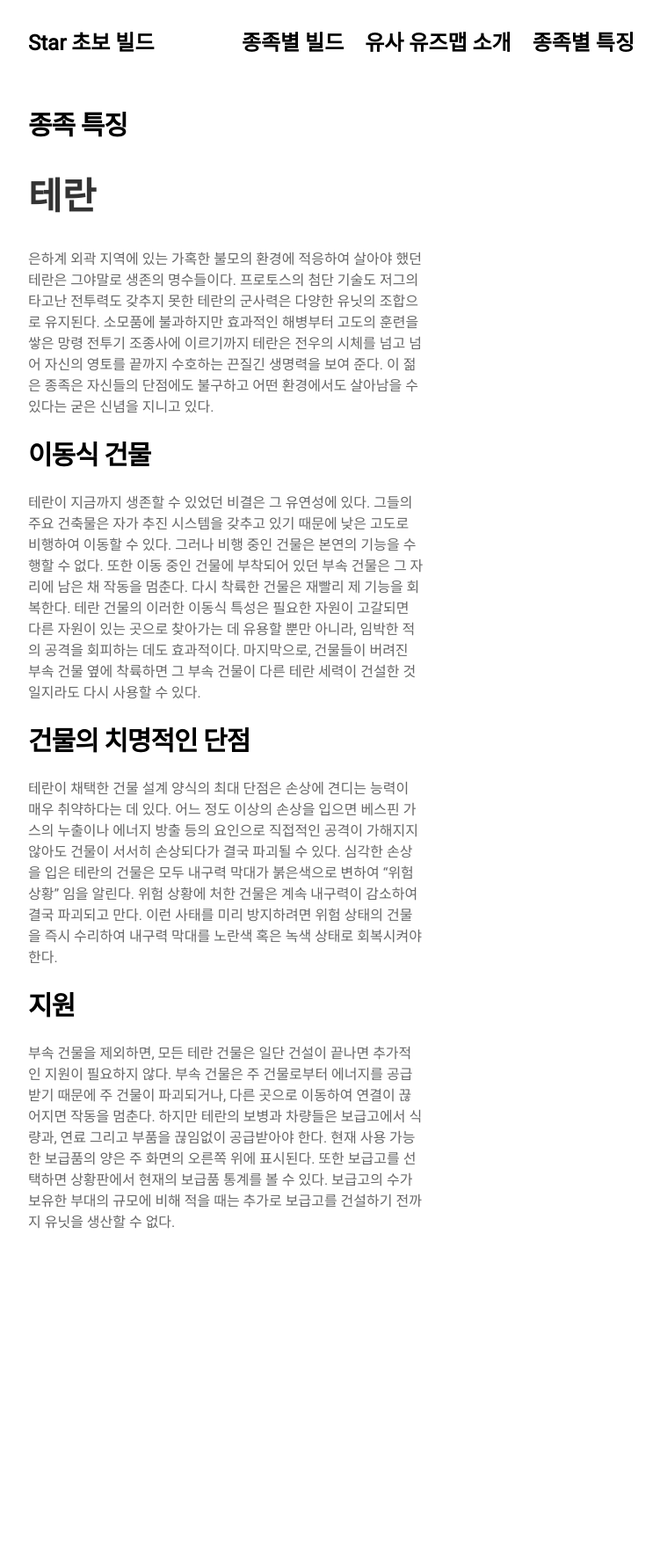
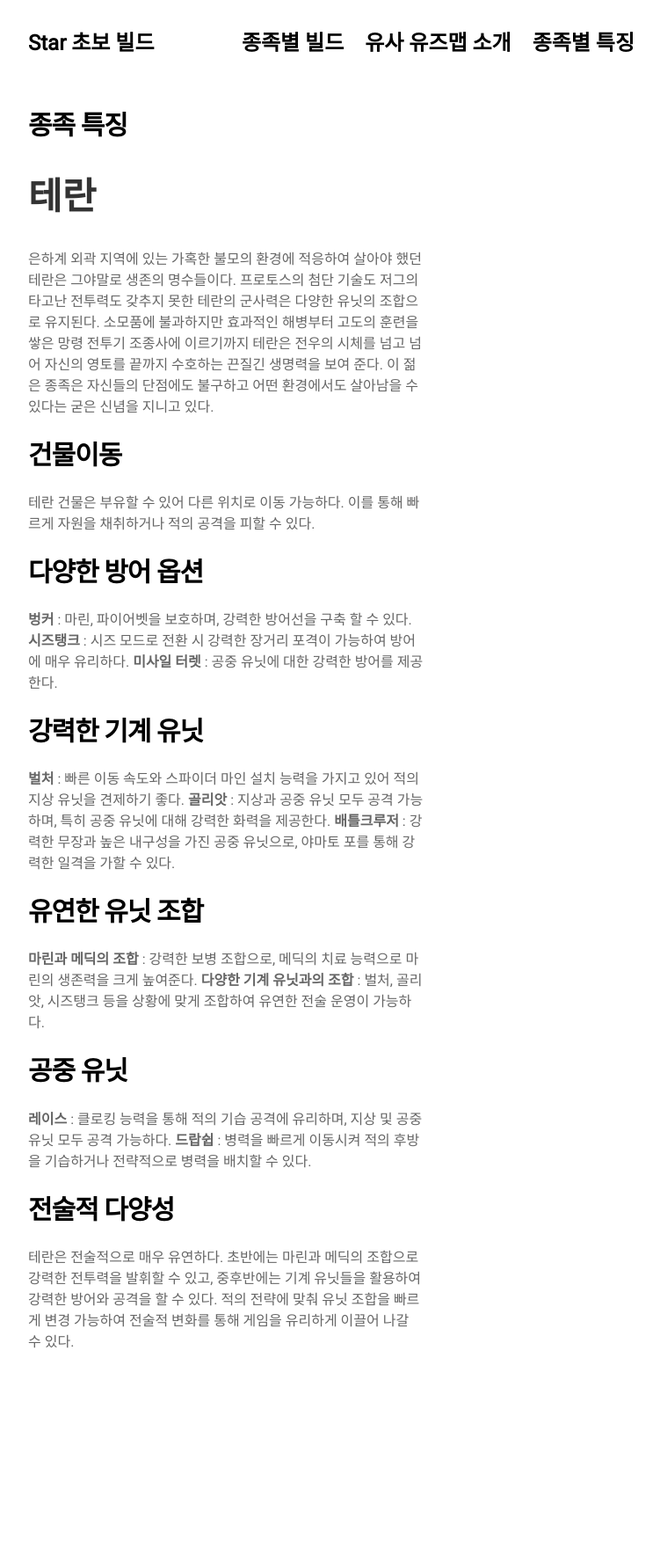
Before and after one commit to kyuyoungHan/kyuyoungHan.github.io, a Jekyll site: the page built from pages/about.md, in a window 1280 px wide. Shown: the whole page at 88% size, without its empty margins (263-1014 px from the left). Built offline with Jekyll 4.4.1, drawn with Linux system fonts in a browser that asks for light colours; nearby versions of some CDN libraries; before the commit the page ends 1632 px from its top, so only the background shows below that.

Commit message:
수정본12

```diff
--- a/pages/about.md
+++ b/pages/about.md
@@ -5,16 +5,31 @@ permalink: /about
 ---
 
 # 종족 특징
-
 ## 테란
 
 은하계 외곽 지역에 있는 가혹한 불모의 환경에 적응하여 살아야 했던 테란은 그야말로 생존의 명수들이다. 프로토스의 첨단 기술도 저그의 타고난 전투력도 갖추지 못한 테란의 군사력은 다양한 유닛의 조합으로 유지된다. 소모품에 불과하지만 효과적인 해병부터 고도의 훈련을 쌓은 망령 전투기 조종사에 이르기까지 테란은 전우의 시체를 넘고 넘어 자신의 영토를 끝까지 수호하는 끈질긴 생명력을 보여 준다. 이 젊은 종족은 자신들의 단점에도 불구하고 어떤 환경에서도 살아남을 수 있다는 굳은 신념을 지니고 있다.
 
-# 이동식 건물
-테란이 지금까지 생존할 수 있었던 비결은 그 유연성에 있다. 그들의 주요 건축물은 자가 추진 시스템을 갖추고 있기 때문에 낮은 고도로 비행하여 이동할 수 있다. 그러나 비행 중인 건물은 본연의 기능을 수행할 수 없다. 또한 이동 중인 건물에 부착되어 있던 부속 건물은 그 자리에 남은 채 작동을 멈춘다. 다시 착륙한 건물은 재빨리 제 기능을 회복한다. 테란 건물의 이러한 이동식 특성은 필요한 자원이 고갈되면 다른 자원이 있는 곳으로 찾아가는 데 유용할 뿐만 아니라, 임박한 적의 공격을 회피하는 데도 효과적이다. 마지막으로, 건물들이 버려진 부속 건물 옆에 착륙하면 그 부속 건물이 다른 테란 세력이 건설한 것일지라도 다시 사용할 수 있다.
 
-# 건물의 치명적인 단점
-테란이 채택한 건물 설계 양식의 최대 단점은 손상에 견디는 능력이 매우 취약하다는 데 있다. 어느 정도 이상의 손상을 입으면 베스핀 가스의 누출이나 에너지 방출 등의 요인으로 직접적인 공격이 가해지지 않아도 건물이 서서히 손상되다가 결국 파괴될 수 있다. 심각한 손상을 입은 테란의 건물은 모두 내구력 막대가 붉은색으로 변하여 "위험 상황" 임을 알린다. 위험 상황에 처한 건물은 계속 내구력이 감소하여 결국 파괴되고 만다. 이런 사태를 미리 방지하려면 위험 상태의 건물을 즉시 수리하여 내구력 막대를 노란색 혹은 녹색 상태로 회복시켜야 한다.
+# 건물이동 #
+테란 건물은 부유할 수 있어 다른 위치로 이동 가능하다. 이를 통해 빠르게 자원을 채취하거나 적의 공격을 피할 수 있다.
 
-# 지원
-부속 건물을 제외하면, 모든 테란 건물은 일단 건설이 끝나면 추가적인 지원이 필요하지 않다. 부속 건물은 주 건물로부터 에너지를 공급받기 때문에 주 건물이 파괴되거나, 다른 곳으로 이동하여 연결이 끊어지면 작동을 멈춘다. 하지만 테란의 보병과 차량들은 보급고에서 식량과, 연료 그리고 부품을 끊임없이 공급받아야 한다. 현재 사용 가능한 보급품의 양은 주 화면의 오른쪽 위에 표시된다. 또한 보급고를 선택하면 상황판에서 현재의 보급품 통계를 볼 수 있다. 보급고의 수가 보유한 부대의 규모에 비해 적을 때는 추가로 보급고를 건설하기 전까지 유닛을 생산할 수 없다.
+# 다양한 방어 옵션 #
+**벙커** : 마린, 파이어벳을 보호하며, 강력한 방어선을 구축 할 수 있다.
+**시즈탱크** : 시즈 모드로 전환 시 강력한 장거리 포격이 가능하여 방어에 매우 유리하다.
+**미사일 터렛** : 공중 유닛에 대한 강력한 방어를 제공한다.
+
+# 강력한 기계 유닛 #
+**벌처** : 빠른 이동 속도와 스파이더 마인 설치 능력을 가지고 있어 적의 지상 유닛을 견제하기 좋다.
+**골리앗** : 지상과 공중 유닛 모두 공격 가능하며, 특히 공중 유닛에 대해 강력한 화력을 제공한다.
+**배틀크루저** : 강력한 무장과 높은 내구성을 가진 공중 유닛으로, 야마토 포를 통해 강력한 일격을 가할 수 있다.
+
+# 유연한 유닛 조합 #
+**마린과 메딕의 조합** : 강력한 보병 조합으로, 메딕의 치료 능력으로 마린의 생존력을 크게 높여준다.
+**다양한 기계 유닛과의 조합** : 벌처, 골리앗, 시즈탱크 등을 상황에 맞게 조합하여 유연한 전술 운영이 가능하다.
+
+# 공중 유닛 #
+**레이스** : 클로킹 능력을 통해 적의 기습 공격에 유리하며, 지상 및 공중 유닛 모두 공격 가능하다.
+**드랍쉽** : 병력을 빠르게 이동시켜 적의 후방을 기습하거나 전략적으로 병력을 배치할 수 있다.
+
+# 전술적 다양성 #
+테란은 전술적으로 매우 유연하다. 초반에는 마린과 메딕의 조합으로 강력한 전투력을 발휘할 수 있고, 중후반에는 기계 유닛들을 활용하여 강력한 방어와 공격을 할 수 있다. 적의 전략에 맞춰 유닛 조합을 빠르게 변경 가능하여 전술적 변화를 통해 게임을 유리하게 이끌어 나갈 수 있다.
```
